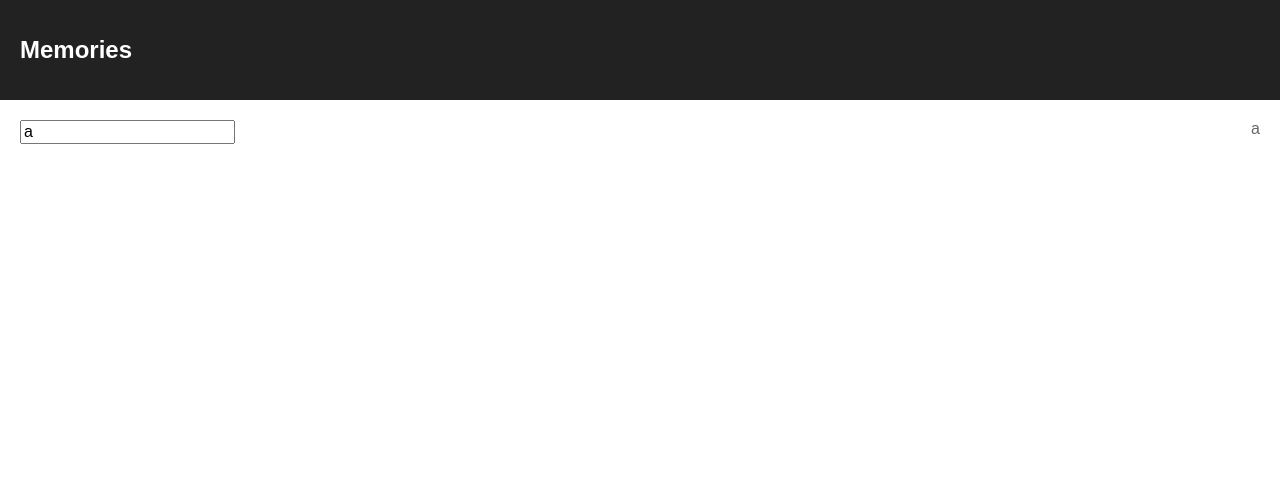
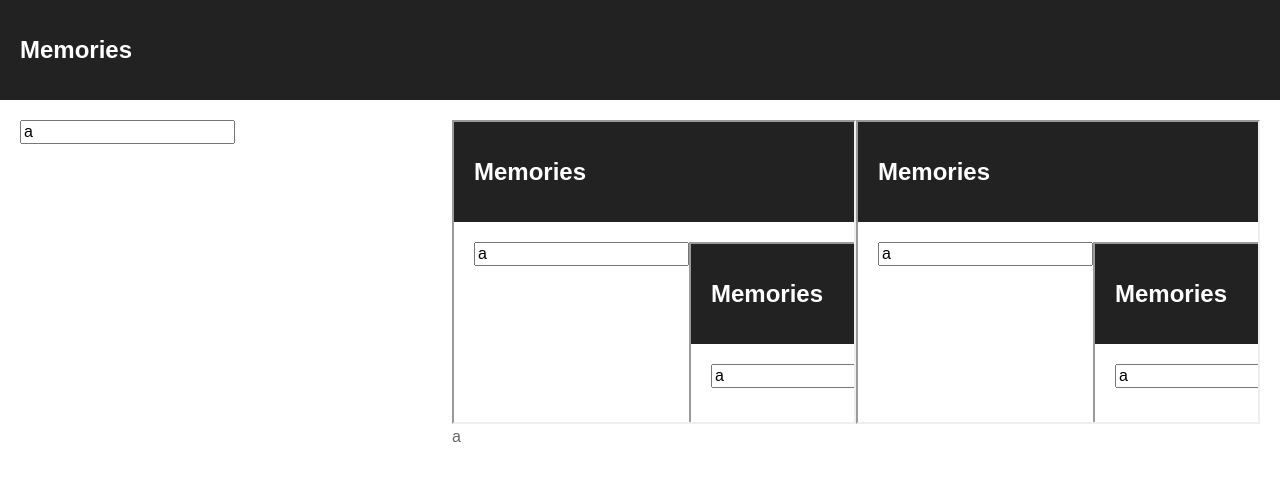
Before and after one commit to yktyshr/memories-prototype, a React (Create React App) app: page / in a window 1280 px wide. Shown: the top 480 px of the page. Built offline with nearby package versions, Linux system fonts and the light colour scheme.

Commit message:
add axios

```diff
--- a/package.json
+++ b/package.json
@@ -3,6 +3,7 @@
   "version": "0.1.0",
   "private": true,
   "dependencies": {
+    "axios": "^0.18.0",
     "cheerio-httpcli": "^0.7.3",
     "express": "^4.16.3",
     "lodash": "^4.17.10",
--- a/server.js
+++ b/server.js
@@ -1,6 +1,7 @@
 const express = require('express')
 const app = express()
 const client = require('cheerio-httpcli')
+const axios = require('axios')
 
 const searchGoogle = async(word) => {
   const res = await client.fetch('http://www.google.com/search', { q: word })
@@ -34,4 +35,9 @@ app.get('/search', async(req, res) => {
   res.send(r)
 })
 
+app.get('/iframe', async(req, res) => {
+  const data = (await axios.get(req.query.url)).data
+  res.send(data)
+})
+
 app.listen(process.env.PORT || 8080, () => console.log('Example app listening on port 3000!'))
--- a/src/App.js
+++ b/src/App.js
@@ -43,6 +43,12 @@ class App extends Component {
             />
           </div>
           <div className="App-body-search">
+            <iframe src={'http://localhost:8080/iframe?url=https://qiita.com/sl2/items/1e503952b9506a0539ea'} title="iframe example 1" width="400" height="300">
+              <p>Your browser does not support iframes.</p>
+            </iframe>
+            <iframe src={'http://localhost:8080/iframe?url=https://www.google.co.jp/search?q=' + this.state.query} title="iframe example 2" width="400" height="300">
+              <p>Your browser does not support iframes.</p>
+            </iframe>
             <div className="App-body-search">
               {this.state.query}
             </div>
```
Also changed, not shown: 2 other files (tests, documents, lock files or other folders).
